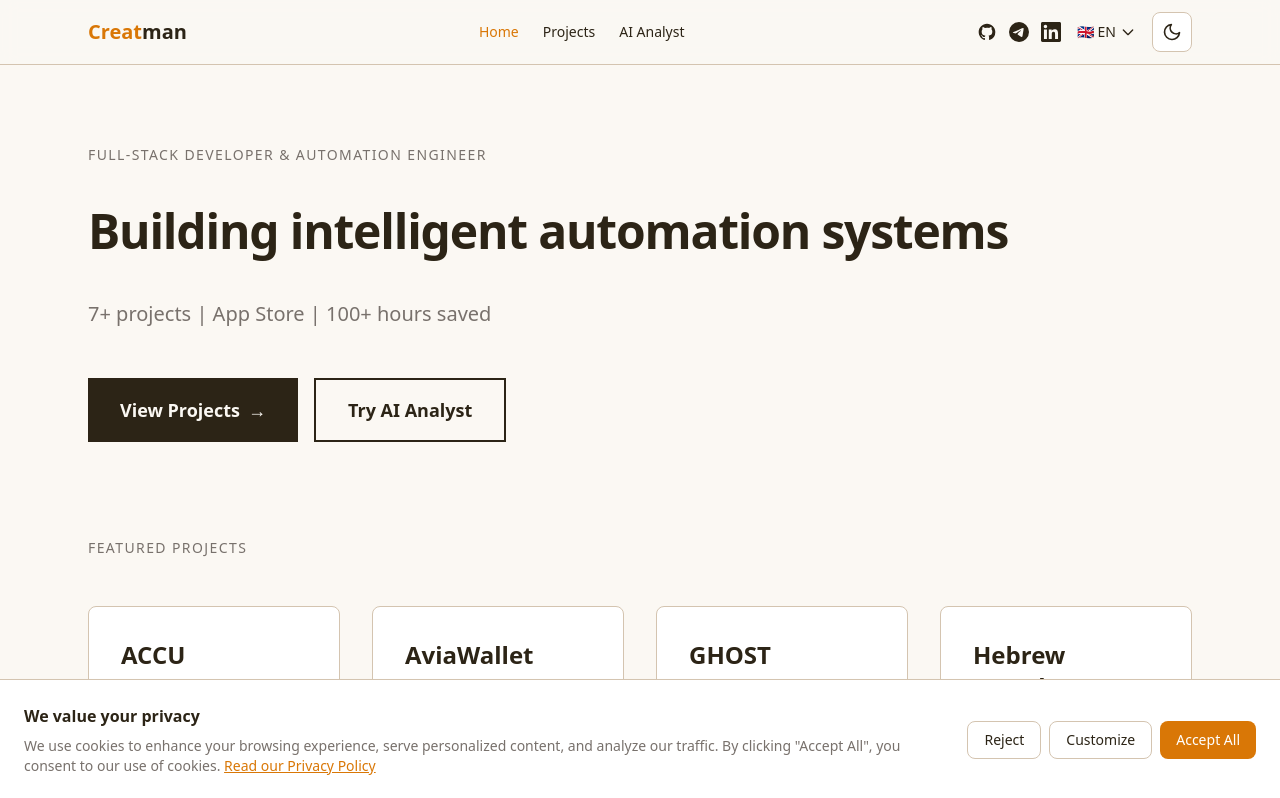
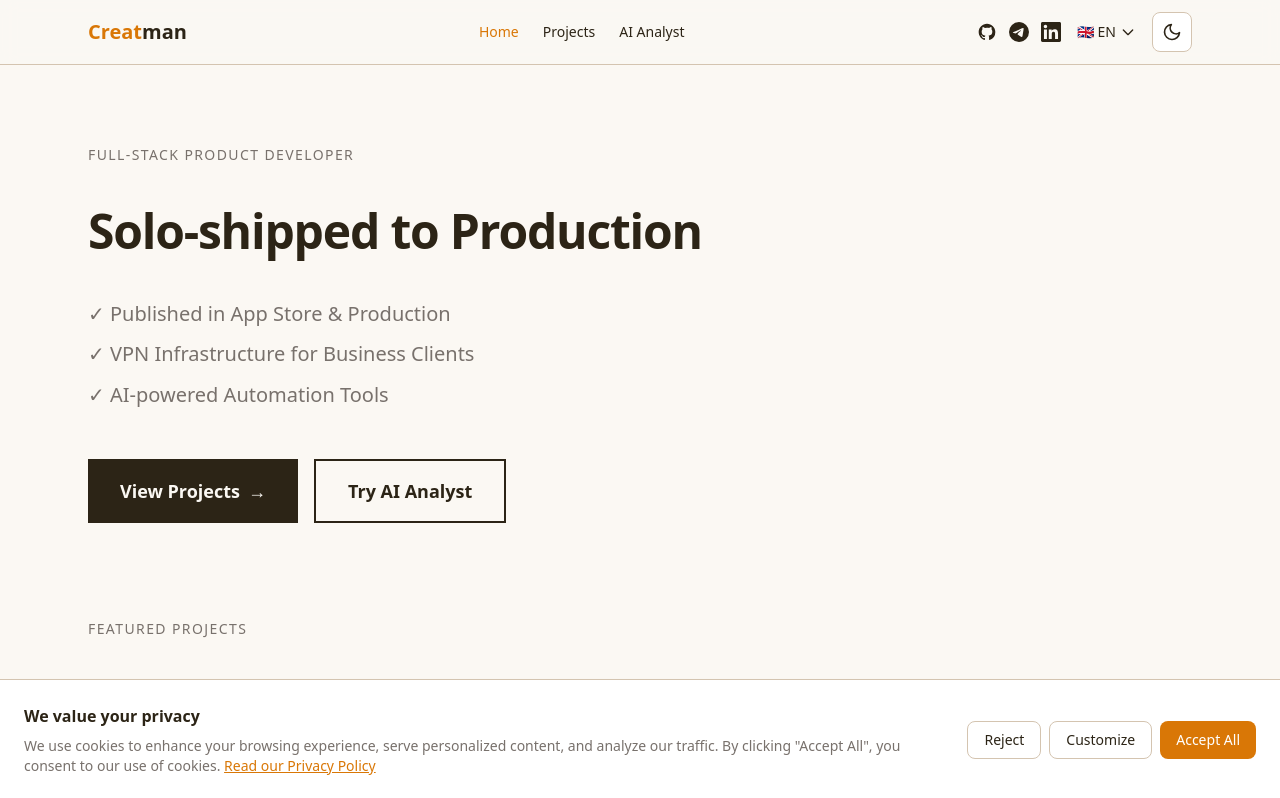
Before and after one commit to CreatmanCEO/portfolio, a Next.js app: page / in a window 1280 px wide. Shown: the top 798 px of the page. Built offline with nearby package versions, Linux system fonts and the light colour scheme.

Commit message:
feat: update hero with product-focused positioning
Changed headline to 'Solo-shipped to Production' and added
concrete metrics (App Store, VPN Infrastructure, AI Tools).

Co-Authored-By: Claude Sonnet 4.5 <noreply@anthropic.com>

```diff
--- a/src/components/Hero.tsx
+++ b/src/components/Hero.tsx
@@ -45,9 +45,13 @@ export default function Hero() {
         <h1 className="mb-10 text-4xl font-black leading-[1.1] tracking-tight md:text-5xl">
           {t("hero.headline")}
         </h1>
-        <p className="mb-12 text-lg leading-relaxed text-muted md:text-xl">
-          {t("hero.description")}
-        </p>
+        <div className="mb-12 space-y-2">
+          {t("hero.description").split('\n').map((line, i) => (
+            <p key={i} className="text-lg leading-relaxed text-muted md:text-xl">
+              {line}
+            </p>
+          ))}
+        </div>
         <div className="flex flex-wrap gap-4">
           <Link
             href="/projects"
--- a/src/contexts/LanguageContext.tsx
+++ b/src/contexts/LanguageContext.tsx
@@ -23,9 +23,9 @@ const translations: Record<LanguageCode, Record<string, string>> = {
     "nav.aiAnalyst": "AI Analyst",
 
     // Hero
-    "hero.label": "Full-Stack Developer & Automation Engineer",
-    "hero.headline": "Building intelligent automation systems",
-    "hero.description": "7+ projects | App Store | 100+ hours saved",
+    "hero.label": "Full-Stack Product Developer",
+    "hero.headline": "Solo-shipped to Production",
+    "hero.description": "✓ Published in App Store & Production\n✓ VPN Infrastructure for Business Clients\n✓ AI-powered Automation Tools",
     "hero.viewProjects": "View Projects",
     "hero.tryAI": "Try AI Analyst",
     "hero.featuredProjects": "Featured Projects",
@@ -75,9 +75,9 @@ const translations: Record<LanguageCode, Record<string, string>> = {
     "nav.aiAnalyst": "Analista AI",
 
     // Hero
-    "hero.label": "Desarrollador Full-Stack e Ingeniero de Automatización",
-    "hero.headline": "Construyendo sistemas de automatización inteligentes",
-    "hero.description": "7+ proyectos | App Store | 100+ horas ahorradas",
+    "hero.label": "Desarrollador de Producto Full-Stack",
+    "hero.headline": "Lanzado a Producción en Solitario",
+    "hero.description": "✓ Publicado en App Store y Producción\n✓ Infraestructura VPN para Clientes Empresariales\n✓ Herramientas de Automatización con IA",
     "hero.viewProjects": "Ver Proyectos",
     "hero.tryAI": "Probar Analista AI",
     "hero.featuredProjects": "Proyectos Destacados",
@@ -127,9 +127,9 @@ const translations: Record<LanguageCode, Record<string, string>> = {
     "nav.aiAnalyst": "AI Аналитик",
 
     // Hero
-    "hero.label": "Full-Stack Разработчик и Инженер по Автоматизации",
-    "hero.headline": "Создаю интеллектуальные системы автоматизации",
-    "hero.description": "7+ проектов | App Store | 100+ часов сэкономлено",
+    "hero.label": "Full-Stack Product Developer",
+    "hero.headline": "Solo-shipped to Production",
+    "hero.description": "✓ Опубликовано в App Store и Production\n✓ VPN-инфраструктура для бизнес-клиентов\n✓ AI-инструменты автоматизации",
     "hero.viewProjects": "Смотреть проекты",
     "hero.tryAI": "Попробовать AI Аналитик",
     "hero.featuredProjects": "Избранные Проекты",
@@ -179,9 +179,9 @@ const translations: Record<LanguageCode, Record<string, string>> = {
     "nav.aiAnalyst": "אנליסט AI",
 
     // Hero
-    "hero.label": "מפתח Full-Stack ומהנדס אוטומציה",
-    "hero.headline": "בונה מערכות אוטומציה חכמות",
-    "hero.description": "7+ פרויקטים | App Store | 100+ שעות שנחסכו",
+    "hero.label": "מפתח מוצר Full-Stack",
+    "hero.headline": "שוחרר לייצור באופן עצמאי",
+    "hero.description": "✓ פורסם ב-App Store וב-Production\n✓ תשתית VPN עבור לקוחות עסקיים\n✓ כלי אוטומציה מבוססי AI",
     "hero.viewProjects": "צפה בפרויקטים",
     "hero.tryAI": "נסה אנליסט AI",
     "hero.featuredProjects": "פרויקטים נבחרים",
@@ -231,9 +231,9 @@ const translations: Record<LanguageCode, Record<string, string>> = {
     "nav.aiAnalyst": "AIアナリスト",
 
     // Hero
-    "hero.label": "フルスタック開発者＆自動化エンジニア",
-    "hero.headline": "インテリジェント自動化システムの構築",
-    "hero.description": "7+プロジェクト | App Store | 100+時間節約",
+    "hero.label": "フルスタックプロダクト開発者",
+    "hero.headline": "単独でプロダクションにリリース",
+    "hero.description": "✓ App StoreとProductionで公開\n✓ ビジネスクライアント向けVPNインフラ\n✓ AI搭載自動化ツール",
     "hero.viewProjects": "プロジェクトを見る",
     "hero.tryAI": "AIアナリストを試す",
     "hero.featuredProjects": "おすすめプロジェクト",
```
